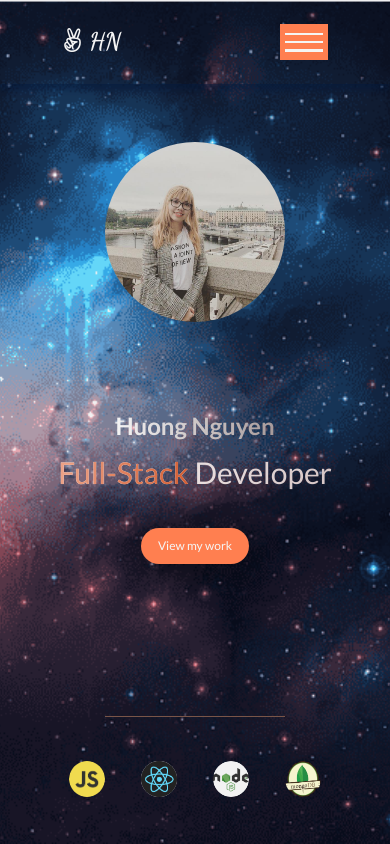
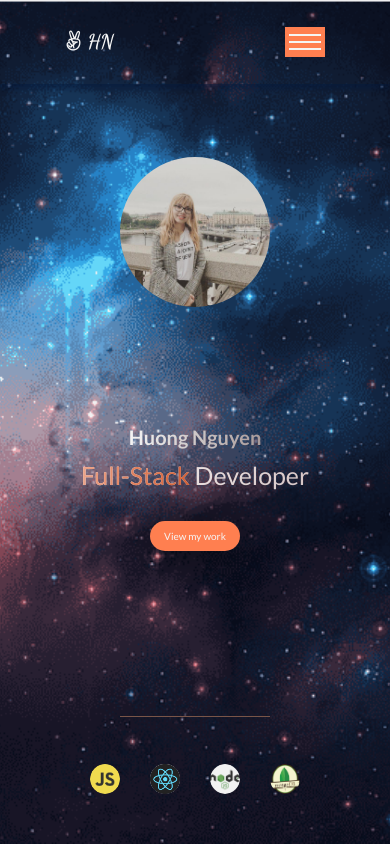
Before and after one commit to huongnguyen1709/my-porfolio-react, a React (Create React App) app: page / in a window 390 px wide. Built offline with nearby package versions, Linux system fonts and the light colour scheme.

Commit message:
modify responsive homepage

```diff
--- a/src/sass/base/_base.scss
+++ b/src/sass/base/_base.scss
@@ -5,7 +5,7 @@ $bp-medium: 68.75em; // 1100 px
 $bp-medium-xm: 62.5em; // 1000 px
 $bp-small: 43.125em; // 690 px
 $bp-small-xs: 34.375em; // 550 px
-$bp-extra-small: 23.4375em; // 375 px
+$bp-extra-small: 26.75em; // 428 px
 
 *,
 *::after,
```
